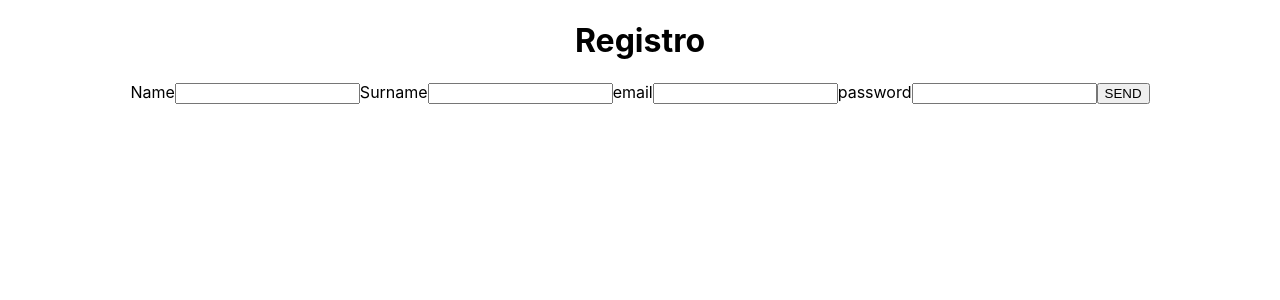
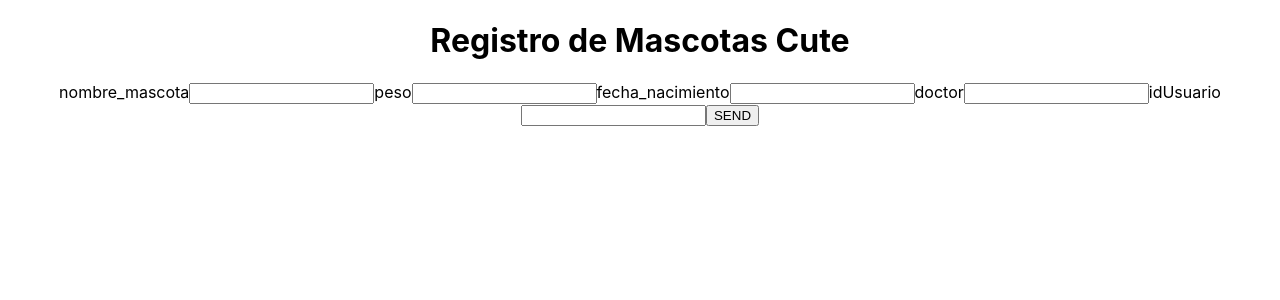
Before and after one commit to AlexMonPe/Frontend_clinica_veterinaria, a React (Create React App) app: page /registro in a window 1280 px wide. Shown: the top 300 px of the page. Built offline with nearby package versions, Linux system fonts and the light colour scheme.

Commit message:
registro de mascota post realizado

```diff
--- a/src/App.js
+++ b/src/App.js
@@ -3,6 +3,7 @@ import "./App.css";
 import { BrowserRouter, Routes, Route } from "react-router-dom";
 import RegistroUsuario from "./contenedores/RegisttroUsuario/RegistroUsuario.js";
 import ListadoUsuario from "./contenedores/ListadoUsuario/ListadoUsuario.js";
+import RegistroMascota from "./contenedores/RegistroMascota/RegistroMascota.js";
 
 function App() {
   return (
@@ -10,8 +11,9 @@ function App() {
       <BrowserRouter>
         <Routes>
           <Route path="/" element={<RegistroUsuario />}></Route>
-          <Route path="/registro" element={<RegistroUsuario />}></Route>
+          <Route path="/registro" element={<RegistroMascota />}></Route>
           <Route path="/listado" element={<ListadoUsuario />}></Route>
+
         </Routes>
       </BrowserRouter>
     </div>
--- /dev/null
+++ b/src/contenedores/RegistroMascota/RegistroMascota.js
@@ -0,0 +1,55 @@
+import { useNavigate } from "react-router-dom";
+
+const RegistroMascota = () => {
+  const history = useNavigate();
+  const formSubmit = async (e) => {
+    // Make the submit dont refresh the page
+    e.preventDefault();
+    try {
+      const formData = {
+        nombre_mascota: e.target[0].value,
+        peso: e.target[1].value,
+        fecha_nacimiento: e.target[2].value,
+        doctor: e.target[3].value,
+        idUsuario: e.target[4].value,
+      };
+
+      const postUser = await fetch("https://veterinaria-back.herokuapp.com/mascotas", {
+        method: "POST",
+        body: JSON.stringify(formData),
+        headers: {
+          "Content-Type": "application/json",
+        },
+      });
+
+      console.log("Form Sumbmit works", postUser);
+
+      /*if (postUser) {
+        history("/listado/" + postUser.userId);
+      }*/
+    } catch (error) {
+      alert("no se ha cargado la bd " + error);
+    }
+  };
+
+  return (
+    <div>
+      <h1>Registro de Mascotas Cute</h1>
+      <form onSubmit={(e) => formSubmit(e)}>
+        <label for="nombre_mascota">nombre_mascota</label>
+        <input type="text" id="nombre_mascota" name="nombre_mascota" />
+        <label for="peso">peso</label>
+        <input type="text" id="peso" name="peso" />
+        <label for="fecha_nacimiento">fecha_nacimiento</label>
+        <input type="text" id="fecha_nacimiento" name="fecha_nacimiento" />
+        <label for="doctor">doctor</label>
+        <input type="text" id="doctor" name="doctor" />
+        <label for="idUsuario">idUsuario</label>
+        <input type="text" id="idUsuario" name="idUsuario" />
+        <input type="submit" value="SEND" className="sendButton" />
+      </form>
+    </div>
+  );
+};
+
+export default RegistroMascota;
```
Also changed, not shown: src/contenedores/RegistroMascota/RegistroMascota.css (added).
